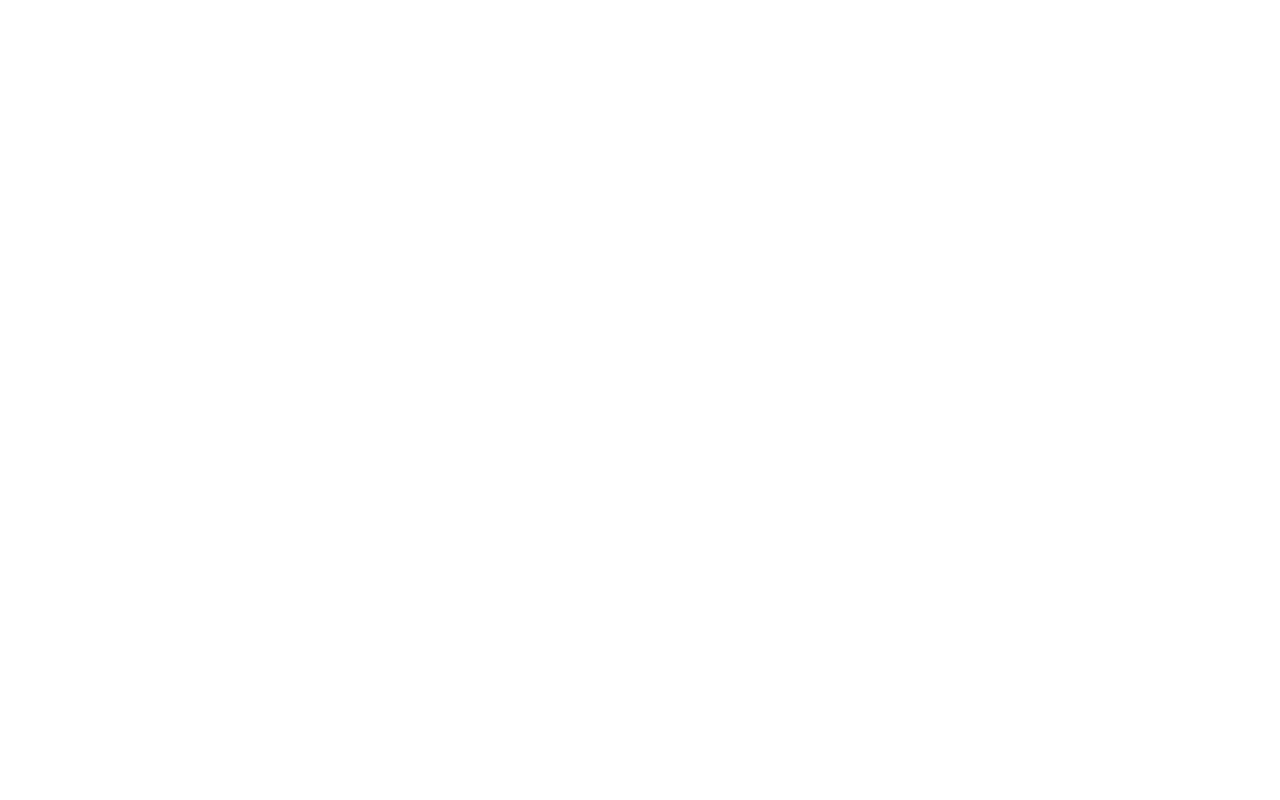
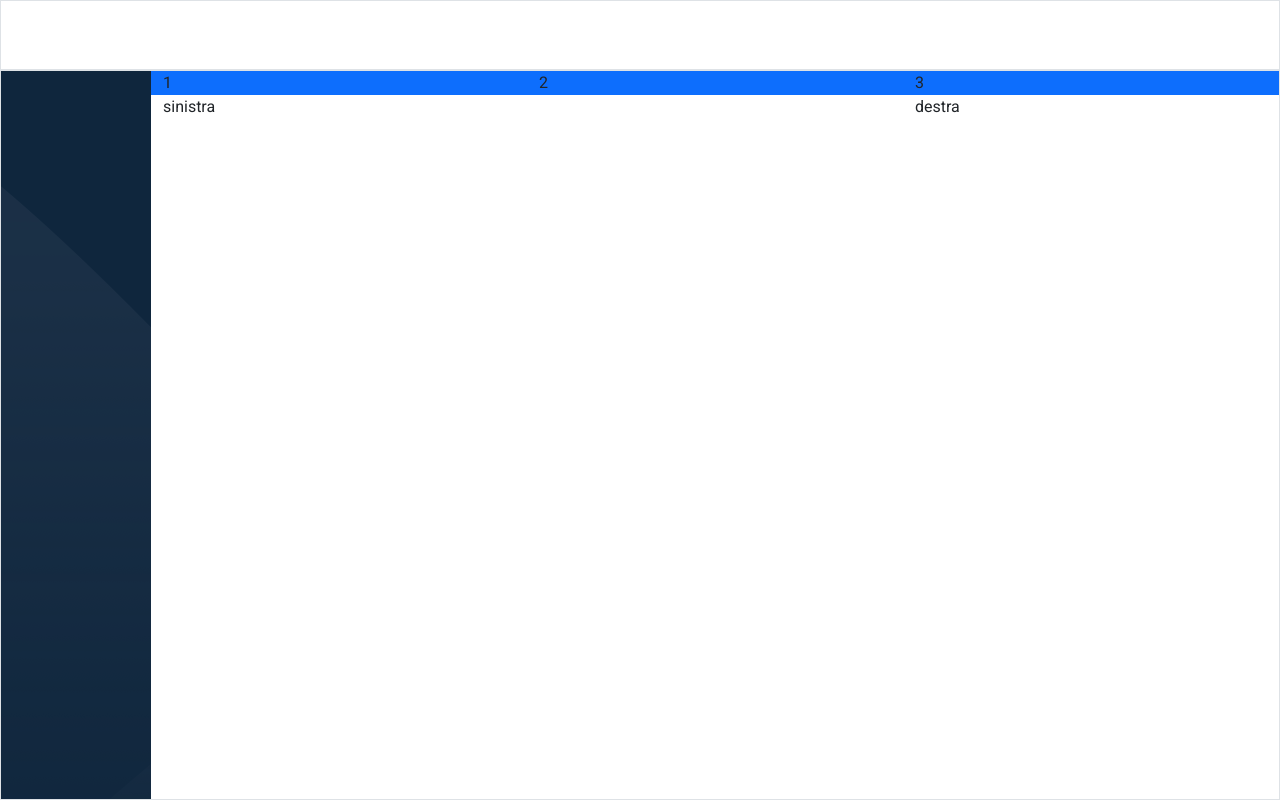
Before and after one commit to albertostizzoli/html-css-bootstrap-dashboard, a plain HTML site: page index.html in a window 1280 px wide. Drawn offline with nearby package versions, Linux system fonts and the light colour scheme.

Commit message:
Macrostructure Complete

```diff
--- a/css/style.css
+++ b/css/style.css
@@ -1,3 +1,37 @@
+:root {
+    --color-bg-search-bar: #e5e5e5;
+    --color-bg-body: #f8f9fa;
+    --color-side-bar: #0f263d;
+    --color-nav-bar: #1b72e8;
+}
+
 body{
     font-family: 'Roboto', sans-serif;
 }
+
+.wrapper{
+    width: 100%;
+    height: 100vh;
+}
+
+header{
+    width: 100%;
+    height: 70px;
+}
+
+main{
+    width: 100%;
+    height: calc(100% - 70px);
+    display: flex;
+}
+
+.side-bar{
+    width: 150px;
+    height: 100%;
+    background-image: url("../img/sidebar-bg.png");
+    background-color:  #0f263d;
+}
+
+.main-content{
+    width: calc(100% - 150px);
+}
--- a/index.html
+++ b/index.html
@@ -6,15 +6,47 @@
     <meta name="viewport" content="width=device-width, initial-scale=1.0">
     <link href="https://cdn.jsdelivr.net/npm/bootstrap@5.3.2/dist/css/bootstrap.min.css" rel="stylesheet"
         integrity="sha384-T3c6CoIi6uLrA9TneNEoa7RxnatzjcDSCmG1MXxSR1GAsXEV/Dwwykc2MPK8M2HN" crossorigin="anonymous">
-        <link rel="preconnect" href="https://fonts.googleapis.com">
-        <link rel="preconnect" href="https://fonts.gstatic.com" crossorigin>
-        <link href="https://fonts.googleapis.com/css2?family=Roboto&display=swap" rel="stylesheet">
+    <link rel="preconnect" href="https://fonts.googleapis.com">
+    <link rel="preconnect" href="https://fonts.gstatic.com" crossorigin>
+    <link href="https://fonts.googleapis.com/css2?family=Roboto&display=swap" rel="stylesheet">
     <link rel="stylesheet" href="https://cdnjs.cloudflare.com/ajax/libs/font-awesome/6.4.2/css/all.min.css">
     <link rel="stylesheet" href="css/style.css">
     <title>Bootstrap Dashboard</title>
 </head>
 
 <body>
+    <div class="wrapper">
+        <!-- intestazione -->
+        <header class="border">
+
+        </header>
+
+        <!-- contenuto -->
+        <main class="border">
+            <!-- side-bar -->
+            <div class="side-bar">
+
+            </div>
+            <!-- barra superiore-->
+            <div class="main-content">
+                <div class="container-fluid bg-primary">
+                    <div class="row">
+                        <div class="col">1</div>
+                        <div class="col">2</div>
+                        <div class="col">3</div>
+                    </div>
+                    <div class="dashboard row bg-body">
+                        <div class="col-12 col-lg-8">
+                            sinistra
+                        </div>
+                        <div class="col-12 col-lg-4">
+                            destra
+                        </div>
+                    </div>
+                </div>
+            </div>
+        </main>
+    </div>
 
 </body>
 
```
